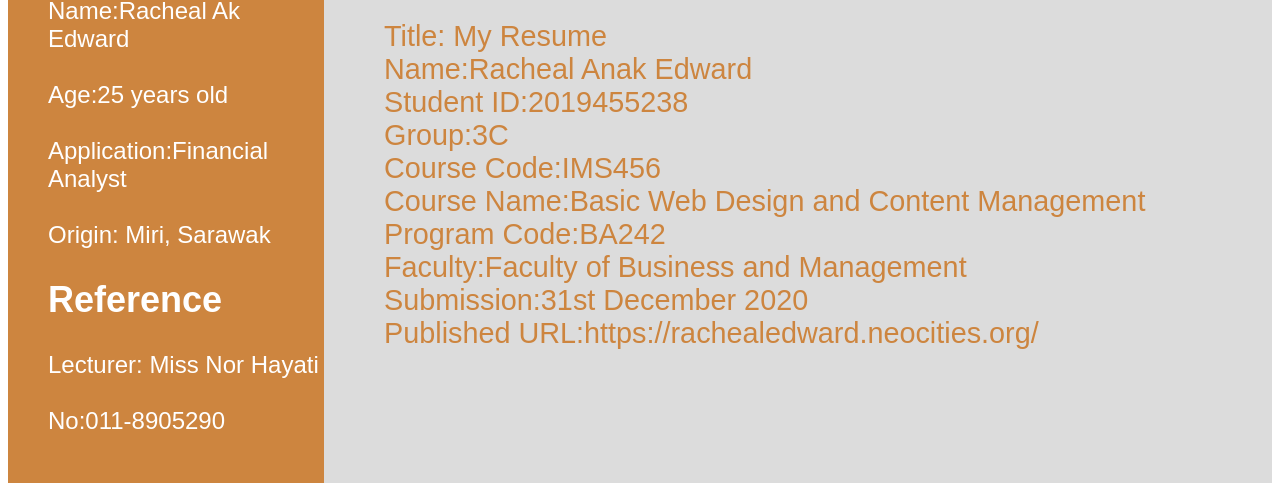
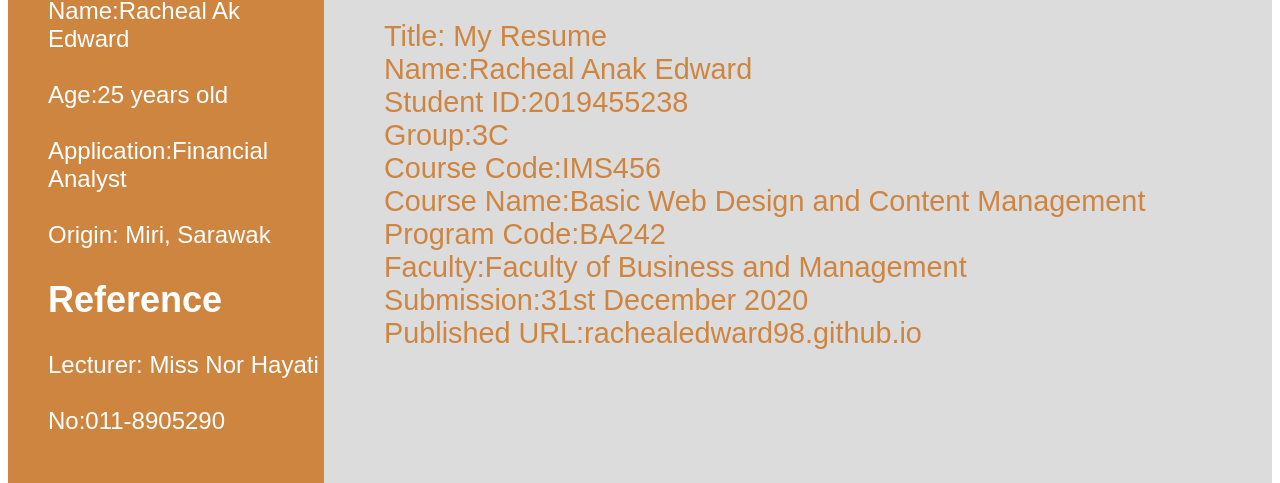
Before and after one commit to RachealEdward98/RachealEdward98.github.io, a plain HTML site: page index.html in a window 1280 px wide. Shown: the part 605-1088 px from the top of the page. Drawn offline with Linux system fonts and the light colour scheme.

Commit message:
Update index.html

```diff
--- a/index.html
+++ b/index.html
@@ -121,7 +121,7 @@
 				<li>Program Code:BA242</li>
 				<li>Faculty:Faculty of Business and Management</li>
 				<li>Submission:31st December 2020</li>
-				<li>Published URL:https://rachealedward.neocities.org/</li>
+				<li>Published URL:rachealedward98.github.io</li>
 
 	</article>
 </section>
```
